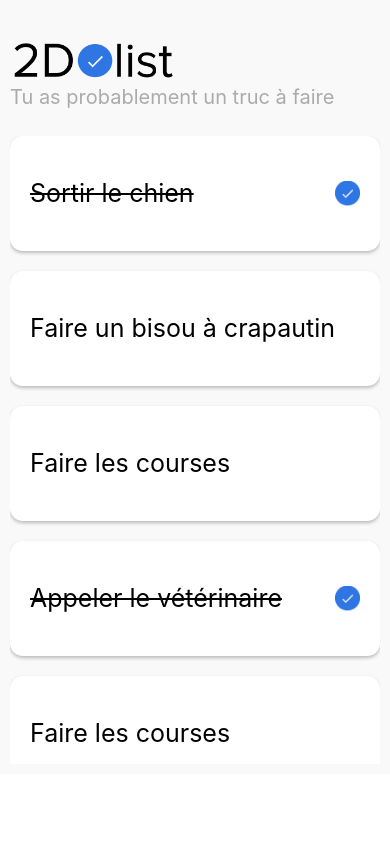
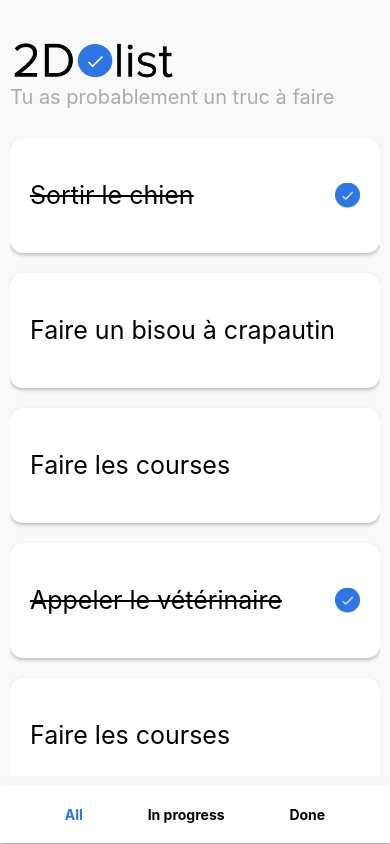
Before and after one commit to TimothyJounier/toDo-React-Native, a React Native app: screen / in a window 390 px wide. Built offline with nearby package versions, Linux system fonts and the light colour scheme.

Commit message:
Create Tab menu

```diff
--- a/App.js
+++ b/App.js
@@ -4,8 +4,10 @@ import { s } from "./App.style";
 import { Header } from "./components/Header/Header";
 import { CardTodo } from "./components/CardTodo/CardTodo";
 import { useState } from "react";
+import { TabBottomMenu } from "./components/TabBottomMenu/TabBottomMenu";
 
 export default function App() {
+  const [selectedTabName, setSelectedTabName] = useState("all");
   const [todoList, setTodoList] = useState([
     { id: 1, title: "Sortir le chien", isCompleted: true },
     { id: 2, title: "Faire un bisou à crapautin", isCompleted: false },
@@ -54,7 +56,12 @@ export default function App() {
           </View>
         </SafeAreaView>
       </SafeAreaProvider>
-      <View style={s.footer}></View>
+      <View style={s.footer}>
+        <TabBottomMenu
+          onPress={setSelectedTabName}
+          selectedTabName={selectedTabName}
+        ></TabBottomMenu>
+      </View>
     </>
   );
 }
--- a/App.style.js
+++ b/App.style.js
@@ -5,5 +5,5 @@ export const s = StyleSheet.create({
   cardItem: { marginBottom: 20 },
   header: { flex: 1 },
   body: { flex: 5 },
-  footer: { height: 70 },
+  footer: { height: 58 },
 });
--- a/components/CardTodo/CardTodo.style.js
+++ b/components/CardTodo/CardTodo.style.js
@@ -3,7 +3,6 @@ import { StyleSheet } from "react-native";
 export const s = StyleSheet.create({
   card: {
     backgroundColor: "white",
-    display: "flex",
     flexDirection: "row",
     height: 115,
     borderRadius: 13,
--- /dev/null
+++ b/components/TabBottomMenu/TabBottomMenu.jsx
@@ -0,0 +1,23 @@
+import { TouchableOpacity, View, Text } from "react-native";
+import { s } from "./TabBottomMenu.style";
+
+export function TabBottomMenu({selectedTabName, onPress }){
+
+    function getTextStyle(tabName){
+        return { fontWeight: "bold", color: tabName === selectedTabName ? "#2F76E5" : "black"}
+    }
+
+    return (
+    <View style={s.container}>
+        <TouchableOpacity onPress={() => onPress("all")}>
+            <Text style={getTextStyle("all")}>All</Text>
+        </TouchableOpacity>
+        <TouchableOpacity onPress={() => onPress("inProgress")}>
+            <Text style={getTextStyle("inProgress")}>In progress</Text>
+        </TouchableOpacity>
+        <TouchableOpacity onPress={() => onPress("done")}>
+            <Text style={getTextStyle("done")}>Done</Text>
+        </TouchableOpacity>
+    </View>
+    );
+}
--- /dev/null
+++ b/components/TabBottomMenu/TabBottomMenu.style.js
@@ -0,0 +1,18 @@
+import { StyleSheet } from "react-native";
+
+export const s = StyleSheet.create({
+  container: {
+    flexDirection: "row",
+    backgroundColor: "white",
+    justifyContent: "space-evenly",
+    paddingVertical: 20,
+    shadowColor: "#000",
+    shadowOffset: {
+      width: 0,
+      height: 5,
+    },
+    shadowOpacity: 0.34,
+    shadowRadius: 6.27,
+    elevation: 10,
+  },
+});
```
